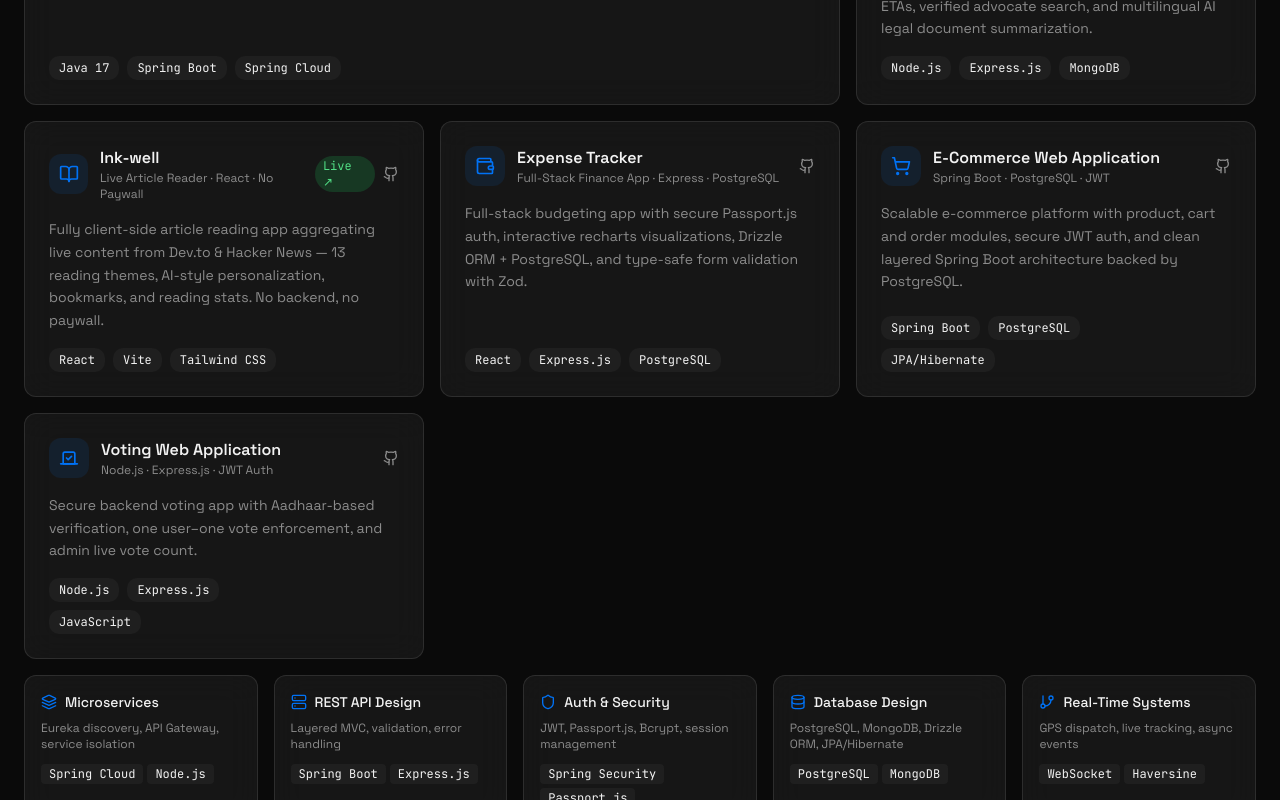
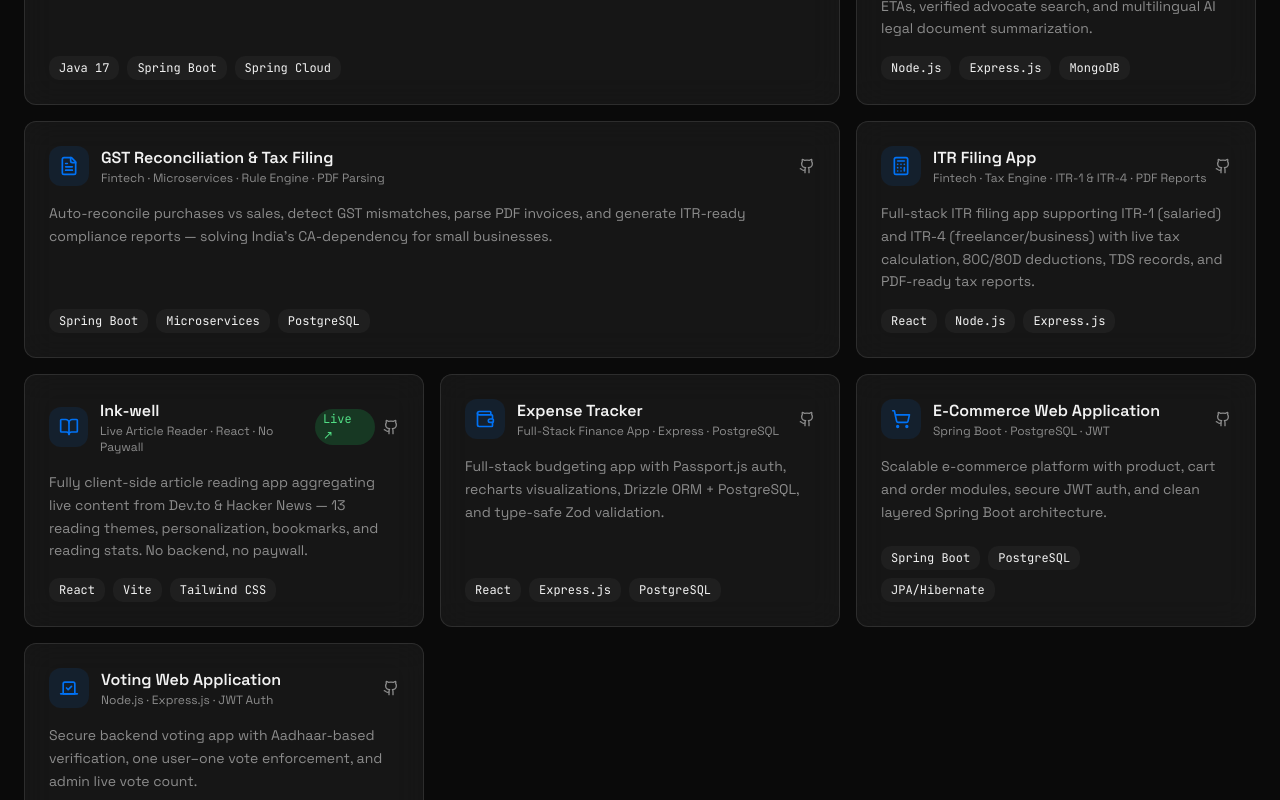
Before and after one commit to vaibhavidhenge23/Portfolio-main, a React (Vite) app: page / in a window 1280 px wide. Shown: the part 1960-2760 px from the top of the page. Built offline with nearby package versions, Linux system fonts and the light colour scheme; the HTML template or start-up script is replaced by a standard one.

Commit message:
new projects added

```diff
--- a/src/components/BentoGrid.tsx
+++ b/src/components/BentoGrid.tsx
@@ -1,6 +1,6 @@
 import { useState } from "react";
 import { motion, AnimatePresence } from "framer-motion";
-import { Github, ShoppingCart, Vote, X, GitBranch, Database, Shield, Server, ArrowRight, Ambulance, Scale, Layers, BookOpen, Wallet } from "lucide-react";
+import { Github, ShoppingCart, Vote, X, GitBranch, Database, Shield, Server, ArrowRight, Ambulance, Scale, Layers, BookOpen, Wallet, FileText, Calculator } from "lucide-react";
 
 const projects = [
   {
@@ -47,7 +47,7 @@ const projects = [
     link: "https://github.com/vaibhavidhenge23/court-alert",
     liveLink: null,
     problem: "Navigating India's judicial system is opaque and time-consuming — 3.5 crore+ pending cases with no centralized real-time tracker accessible to advocates and litigants.",
-    solution: "A scalable microservices backend with API Gateway routing 5 independent Node.js/Express services — Auth, Case, Parser, Prediction, Notification — backed by MongoDB, JWT auth with Bcrypt, and a React dark PWA with multilingual AI document summarization (EN/HI/MR).",
+    solution: "A scalable microservices backend with API Gateway routing 5 independent Node.js/Express services backed by MongoDB, JWT + Bcrypt auth, and a React dark PWA with multilingual AI document summarization (EN/HI/MR).",
     metrics: [
       "CNR case tracking across District & Supreme Courts",
       "Predictive hearing ETA algorithm",
@@ -71,17 +71,81 @@ const projects = [
     ],
   },
   {
+    title: "GST Reconciliation & Tax Filing",
+    subtitle: "Fintech · Microservices · Rule Engine · PDF Parsing",
+    shortDesc: "Auto-reconcile purchases vs sales, detect GST mismatches, parse PDF invoices, and generate ITR-ready compliance reports — solving India's CA-dependency for small businesses.",
+    tags: ["Spring Boot", "Microservices", "PostgreSQL", "React", "PDF Parsing"],
+    icon: <FileText size={20} />,
+    accent: "from-[hsl(45_90%_55%/0.2)] to-[hsl(45_90%_55%/0.05)]",
+    span: "md:col-span-2",
+    link: "https://github.com/vaibhavidhenge23",
+    liveLink: null,
+    problem: "Small businesses in India must hire a CA just for GST filing — expensive, slow, and error-prone. Manual reconciliation of purchase vs sales invoices leads to compliance penalties and audit risks.",
+    solution: "A microservices fintech platform with 5 services — Invoice, Reconciliation, Tax-Calculator, Report, and Compliance-Alert — featuring PDF invoice parsing, a rule engine for mismatch detection, and automated ITR-ready report generation.",
+    metrics: [
+      "Auto-reconcile purchases vs sales invoices",
+      "PDF invoice parsing for data extraction",
+      "Rule engine for GST mismatch detection",
+      "ITR-ready compliance report generation",
+      "Compliance-Alert service for deadline reminders",
+      "Targets every Indian small business — massive market",
+    ],
+    architecture: [
+      { label: "React Dashboard", color: "bg-primary/20 text-primary" },
+      { label: "→", color: "text-muted-foreground" },
+      { label: "API Gateway", color: "bg-[hsl(45_90%_55%/0.2)] text-[hsl(45_90%_60%)]" },
+      { label: "→", color: "text-muted-foreground" },
+      { label: "Invoice Service", color: "bg-[hsl(142_70%_45%/0.2)] text-[hsl(142_70%_60%)]" },
+      { label: "Reconciliation", color: "bg-[hsl(280_80%_50%/0.2)] text-[hsl(280_80%_65%)]" },
+      { label: "Tax-Calculator", color: "bg-[hsl(0_80%_55%/0.2)] text-[hsl(0_80%_65%)]" },
+      { label: "Report", color: "bg-[hsl(30_90%_55%/0.2)] text-[hsl(30_90%_60%)]" },
+      { label: "Compliance-Alert", color: "bg-[hsl(170_70%_45%/0.2)] text-[hsl(170_70%_60%)]" },
+      { label: "→", color: "text-muted-foreground" },
+      { label: "PostgreSQL", color: "bg-[hsl(170_70%_45%/0.2)] text-[hsl(170_70%_60%)]" },
+    ],
+  },
+  {
+    title: "ITR Filing App",
+    subtitle: "Fintech · Tax Engine · ITR-1 & ITR-4 · PDF Reports",
+    shortDesc: "Full-stack ITR filing app supporting ITR-1 (salaried) and ITR-4 (freelancer/business) with live tax calculation, 80C/80D deductions, TDS records, and PDF-ready tax reports.",
+    tags: ["React", "Node.js", "Express.js", "PostgreSQL", "Tax Engine"],
+    icon: <Calculator size={20} />,
+    accent: "from-[hsl(212_100%_48%/0.15)] to-[hsl(212_100%_48%/0.05)]",
+    span: "md:col-span-1",
+    link: "https://github.com/vaibhavidhenge23",
+    liveLink: null,
+    problem: "Filing ITR in India is complex — salaried individuals and freelancers both struggle with income declarations, deduction calculations, TDS reconciliation, and understanding their final tax liability.",
+    solution: "A full-stack ITR app with a live tax engine supporting ITR-1 (salaried) and ITR-4 (freelancer/business), covering income sources, 80C/80D investments, TDS records, real-time tax slab computation, and PDF-ready final reports.",
+    metrics: [
+      "ITR-1 (salary + house + interest) & ITR-4 (business)",
+      "Live tax calculator with Old/New regime slabs",
+      "80C (₹1.5L), 80D (₹25K), standard deduction (₹75K)",
+      "TDS records from employer & bank",
+      "Dashboard: tax summary + payable amount",
+      "PDF-ready ITR summary report generation",
+    ],
+    architecture: [
+      { label: "React Dashboard", color: "bg-primary/20 text-primary" },
+      { label: "→", color: "text-muted-foreground" },
+      { label: "Express API", color: "bg-[hsl(142_70%_45%/0.2)] text-[hsl(142_70%_60%)]" },
+      { label: "→", color: "text-muted-foreground" },
+      { label: "Tax Engine", color: "bg-[hsl(45_90%_55%/0.2)] text-[hsl(45_90%_60%)]" },
+      { label: "→", color: "text-muted-foreground" },
+      { label: "PostgreSQL", color: "bg-[hsl(280_80%_50%/0.2)] text-[hsl(280_80%_65%)]" },
+    ],
+  },
+  {
     title: "Ink-well",
     subtitle: "Live Article Reader · React · No Paywall",
-    shortDesc: "Fully client-side article reading app aggregating live content from Dev.to & Hacker News — 13 reading themes, AI-style personalization, bookmarks, and reading stats. No backend, no paywall.",
-    tags: ["React", "Vite", "Tailwind CSS", "Dev.to API", "Hacker News API"],
+    shortDesc: "Fully client-side article reading app aggregating live content from Dev.to & Hacker News — 13 reading themes, personalization, bookmarks, and reading stats. No backend, no paywall.",
+    tags: ["React", "Vite", "Tailwind CSS", "Dev.to API", "HN API"],
     icon: <BookOpen size={20} />,
     accent: "from-[hsl(142_70%_45%/0.15)] to-[hsl(142_70%_45%/0.05)]",
     span: "md:col-span-1",
     link: "https://github.com/vaibhavidhenge23/Ink-well",
     liveLink: "https://ink-well-vaibhavi-dhenge.vercel.app/",
     problem: "Platforms like Medium gate quality content behind paywalls. Readers need a polished, distraction-free reading experience with real personalization — for free.",
-    solution: "A 100% static React SPA pulling live articles from Dev.to and Hacker News APIs, with interest-based personalization from reading history, 13 reading themes, bookmarks, and full reading stats — all stored in localStorage with zero backend.",
+    solution: "A 100% static React SPA pulling live articles from Dev.to and Hacker News APIs, with interest-based personalization, 13 reading themes, bookmarks, and full reading stats — all in localStorage, zero backend.",
     metrics: [
       "Live article feed from Dev.to API + Hacker News",
       "Interest-based personalization from reading behavior",
@@ -102,15 +166,15 @@ const projects = [
   {
     title: "Expense Tracker",
     subtitle: "Full-Stack Finance App · Express · PostgreSQL",
-    shortDesc: "Full-stack budgeting app with secure Passport.js auth, interactive recharts visualizations, Drizzle ORM + PostgreSQL, and type-safe form validation with Zod.",
+    shortDesc: "Full-stack budgeting app with Passport.js auth, recharts visualizations, Drizzle ORM + PostgreSQL, and type-safe Zod validation.",
     tags: ["React", "Express.js", "PostgreSQL", "Drizzle ORM", "Passport.js"],
     icon: <Wallet size={20} />,
-    accent: "from-[hsl(45_90%_55%/0.15)] to-[hsl(45_90%_55%/0.05)]",
+    accent: "from-[hsl(30_90%_55%/0.15)] to-[hsl(30_90%_55%/0.05)]",
     span: "md:col-span-1",
     link: "https://github.com/vaibhavidhenge23/Expense-tracker-MERN-",
     liveLink: null,
-    problem: "Managing personal finances manually is error-prone and time-consuming — needed a full-stack tool to log, categorize, and visualize expenses with secure authentication.",
-    solution: "A full-stack app with React 18 + Vite frontend, Express.js backend, PostgreSQL via Drizzle ORM for type-safe queries, Passport.js session auth, recharts for spending visualizations, and Zod for schema validation.",
+    problem: "Managing personal finances manually is error-prone — needed a full-stack tool to log, categorize, and visualize expenses with secure authentication.",
+    solution: "A full-stack app with React 18 + Vite frontend, Express.js backend, PostgreSQL via Drizzle ORM for type-safe queries, Passport.js session auth, recharts for spending visualizations, and Zod schema validation.",
     metrics: [
       "Secure auth with Passport.js + session management",
       "Add, edit, categorize & delete transactions",
@@ -124,7 +188,7 @@ const projects = [
       { label: "→", color: "text-muted-foreground" },
       { label: "Express.js", color: "bg-[hsl(142_70%_45%/0.2)] text-[hsl(142_70%_60%)]" },
       { label: "→", color: "text-muted-foreground" },
-      { label: "Passport.js Auth", color: "bg-[hsl(280_80%_50%/0.2)] text-[hsl(280_80%_65%)]" },
+      { label: "Passport.js", color: "bg-[hsl(280_80%_50%/0.2)] text-[hsl(280_80%_65%)]" },
       { label: "→", color: "text-muted-foreground" },
       { label: "Drizzle ORM", color: "bg-[hsl(30_90%_55%/0.2)] text-[hsl(30_90%_60%)]" },
       { label: "→", color: "text-muted-foreground" },
@@ -134,7 +198,7 @@ const projects = [
   {
     title: "E-Commerce Web Application",
     subtitle: "Spring Boot · PostgreSQL · JWT",
-    shortDesc: "Scalable e-commerce platform with product, cart and order modules, secure JWT auth, and clean layered Spring Boot architecture backed by PostgreSQL.",
+    shortDesc: "Scalable e-commerce platform with product, cart and order modules, secure JWT auth, and clean layered Spring Boot architecture.",
     tags: ["Spring Boot", "PostgreSQL", "JPA/Hibernate", "JWT"],
     icon: <ShoppingCart size={20} />,
     accent: "from-[hsl(170_70%_45%/0.15)] to-[hsl(170_70%_45%/0.05)]",
@@ -172,7 +236,7 @@ const projects = [
     link: "https://github.com/vaibhavidhenge23/Voting-application",
     liveLink: null,
     problem: "Campus voting was manual and prone to fraud — needed a verifiable, tamper-proof digital system.",
-    solution: "Node.js/Express.js backend with Aadhaar-based identity verification, server-side vote deduplication logic, and admin control panel with live results.",
+    solution: "Node.js/Express.js backend with Aadhaar-based identity verification, server-side vote deduplication, and admin control panel with live results.",
     metrics: [
       "Aadhaar-based identity verification",
       "One user–one vote enforced server-side",
@@ -196,7 +260,7 @@ const smallCards = [
   { title: "REST API Design", icon: <Server size={16} />, desc: "Layered MVC, validation, error handling", tags: ["Spring Boot", "Express.js"] },
   { title: "Auth & Security", icon: <Shield size={16} />, desc: "JWT, Passport.js, Bcrypt, session management", tags: ["Spring Security", "Passport.js"] },
   { title: "Database Design", icon: <Database size={16} />, desc: "PostgreSQL, MongoDB, Drizzle ORM, JPA/Hibernate", tags: ["PostgreSQL", "MongoDB"] },
-  { title: "Real-Time Systems", icon: <GitBranch size={16} />, desc: "GPS dispatch, live tracking, async events", tags: ["WebSocket", "Haversine"] },
+  { title: "Fintech & Tax", icon: <Calculator size={16} />, desc: "GST reconciliation, ITR tax engine, rule engine", tags: ["Tax Logic", "PDF Parsing"] },
 ];
 
 const container = { hidden: {}, show: { transition: { staggerChildren: 0.1 } } };
@@ -249,24 +313,13 @@ const BentoGrid = () => {
                   </div>
                   <div className="flex items-center gap-2">
                     {project.liveLink && (
-                      <a
-                        href={project.liveLink}
-                        target="_blank"
-                        rel="noopener noreferrer"
-                        onClick={(e) => e.stopPropagation()}
-                        className="text-xs font-mono px-2 py-0.5 rounded-full bg-[hsl(142_70%_45%/0.2)] text-[hsl(142_70%_60%)] hover:bg-[hsl(142_70%_45%/0.3)] transition-colors"
-                      >
+                      <a href={project.liveLink} target="_blank" rel="noopener noreferrer" onClick={(e) => e.stopPropagation()}
+                        className="text-xs font-mono px-2 py-0.5 rounded-full bg-[hsl(142_70%_45%/0.2)] text-[hsl(142_70%_60%)] hover:bg-[hsl(142_70%_45%/0.3)] transition-colors">
                         Live ↗
                       </a>
                     )}
-                    <a
-                      href={project.link}
-                      target="_blank"
-                      rel="noopener noreferrer"
-                      onClick={(e) => e.stopPropagation()}
-                      className="text-muted-foreground hover:text-primary transition-colors"
-                      title="View on GitHub"
-                    >
+                    <a href={project.link} target="_blank" rel="noopener noreferrer" onClick={(e) => e.stopPropagation()}
+                      className="text-muted-foreground hover:text-primary transition-colors" title="View on GitHub">
                       <Github size={16} />
                     </a>
                   </div>
@@ -287,13 +340,7 @@ const BentoGrid = () => {
           ))}
         </motion.div>
 
-        <motion.div
-          variants={container}
-          initial="hidden"
-          whileInView="show"
-          viewport={{ once: true }}
-          className="grid grid-cols-2 md:grid-cols-5 gap-4"
-        >
+        <motion.div variants={container} initial="hidden" whileInView="show" viewport={{ once: true }} className="grid grid-cols-2 md:grid-cols-5 gap-4">
           {smallCards.map((card) => (
             <motion.div key={card.title} variants={item} className="glass rounded-xl p-4 hover:glow-border transition-all duration-300">
               <div className="flex items-center gap-2 mb-2 text-primary">{card.icon}<span className="text-sm font-medium text-foreground">{card.title}</span></div>
@@ -308,28 +355,19 @@ const BentoGrid = () => {
 
       <AnimatePresence>
         {activeProject && (
-          <motion.div
-            initial={{ opacity: 0 }}
-            animate={{ opacity: 1 }}
-            exit={{ opacity: 0 }}
+          <motion.div initial={{ opacity: 0 }} animate={{ opacity: 1 }} exit={{ opacity: 0 }}
             className="fixed inset-0 z-50 flex items-center justify-center p-4 bg-background/80 backdrop-blur-sm"
-            onClick={() => setActiveProject(null)}
-          >
+            onClick={() => setActiveProject(null)}>
             <motion.div
-              initial={{ opacity: 0, scale: 0.95, y: 20 }}
-              animate={{ opacity: 1, scale: 1, y: 0 }}
-              exit={{ opacity: 0, scale: 0.95, y: 20 }}
-              transition={{ duration: 0.3 }}
+              initial={{ opacity: 0, scale: 0.95, y: 20 }} animate={{ opacity: 1, scale: 1, y: 0 }}
+              exit={{ opacity: 0, scale: 0.95, y: 20 }} transition={{ duration: 0.3 }}
               onClick={(e) => e.stopPropagation()}
-              className="glass-strong rounded-2xl p-8 max-w-2xl w-full max-h-[85vh] overflow-y-auto relative"
-            >
+              className="glass-strong rounded-2xl p-8 max-w-2xl w-full max-h-[85vh] overflow-y-auto relative">
               <button onClick={() => setActiveProject(null)} className="absolute top-4 right-4 text-muted-foreground hover:text-foreground transition-colors">
                 <X size={20} />
               </button>
               <div className="flex items-center gap-3 mb-6">
-                <div className="w-12 h-12 rounded-xl bg-primary/10 flex items-center justify-center text-primary">
-                  {activeProject.icon}
-                </div>
+                <div className="w-12 h-12 rounded-xl bg-primary/10 flex items-center justify-center text-primary">{activeProject.icon}</div>
                 <div>
                   <h3 className="text-xl font-bold text-foreground">{activeProject.title}</h3>
                   <p className="text-sm text-muted-foreground">{activeProject.subtitle}</p>
@@ -348,9 +386,7 @@ const BentoGrid = () => {
                   <span className="font-mono text-xs text-primary tracking-widest uppercase">Architecture</span>
                   <div className="mt-3 p-4 rounded-xl bg-secondary/50 flex flex-wrap items-center gap-2">
                     {activeProject.architecture.map((node, i) => (
-                      <span key={i} className={`px-3 py-1.5 rounded-lg text-xs font-mono font-medium ${node.color}`}>
-                        {node.label}
-                      </span>
+                      <span key={i} className={`px-3 py-1.5 rounded-lg text-xs font-mono font-medium ${node.color}`}>{node.label}</span>
                     ))}
                   </div>
                 </div>
@@ -359,8 +395,7 @@ const BentoGrid = () => {
                   <ul className="mt-3 space-y-2">
                     {activeProject.metrics.map((m) => (
                       <li key={m} className="text-sm text-muted-foreground flex items-start gap-2">
-                        <span className="w-1.5 h-1.5 rounded-full bg-primary mt-1.5 shrink-0" />
-                        {m}
+                        <span className="w-1.5 h-1.5 rounded-full bg-primary mt-1.5 shrink-0" />{m}
                       </li>
                     ))}
                   </ul>
@@ -371,22 +406,14 @@ const BentoGrid = () => {
                   ))}
                 </div>
                 <div className="flex flex-wrap gap-3">
-                  <a
-                    href={activeProject.link}
-                    target="_blank"
-                    rel="noopener noreferrer"
-                    className="inline-flex items-center gap-2 px-5 py-2.5 rounded-lg bg-primary text-primary-foreground text-sm font-medium hover:bg-primary/90 transition-colors"
-                  >
+                  <a href={activeProject.link} target="_blank" rel="noopener noreferrer"
+                    className="inline-flex items-center gap-2 px-5 py-2.5 rounded-lg bg-primary text-primary-foreground text-sm font-medium hover:bg-primary/90 transition-colors">
                     <Github size={15} />
                     View on GitHub
                   </a>
                   {activeProject.liveLink && (
-                    <a
-                      href={activeProject.liveLink}
-                      target="_blank"
-                      rel="noopener noreferrer"
-                      className="inline-flex items-center gap-2 px-5 py-2.5 rounded-lg border border-[hsl(142_70%_45%/0.4)] text-[hsl(142_70%_60%)] text-sm font-medium hover:bg-[hsl(142_70%_45%/0.1)] transition-colors"
-                    >
+                    <a href={activeProject.liveLink} target="_blank" rel="noopener noreferrer"
+                      className="inline-flex items-center gap-2 px-5 py-2.5 rounded-lg border border-[hsl(142_70%_45%/0.4)] text-[hsl(142_70%_60%)] text-sm font-medium hover:bg-[hsl(142_70%_45%/0.1)] transition-colors">
                       Live Demo ↗
                     </a>
                   )}
```
